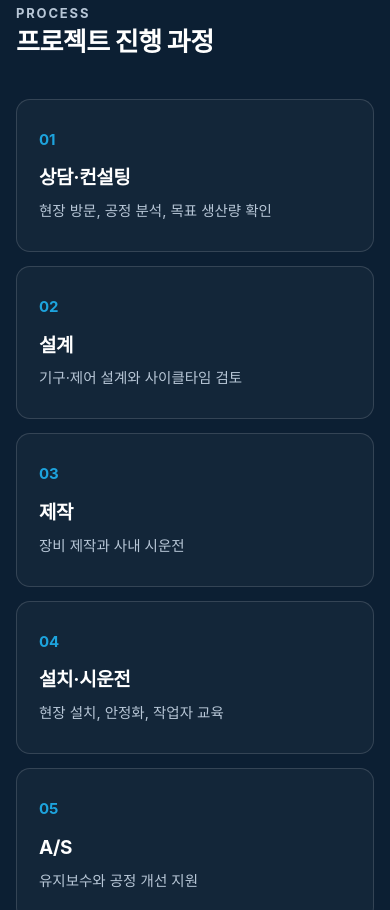
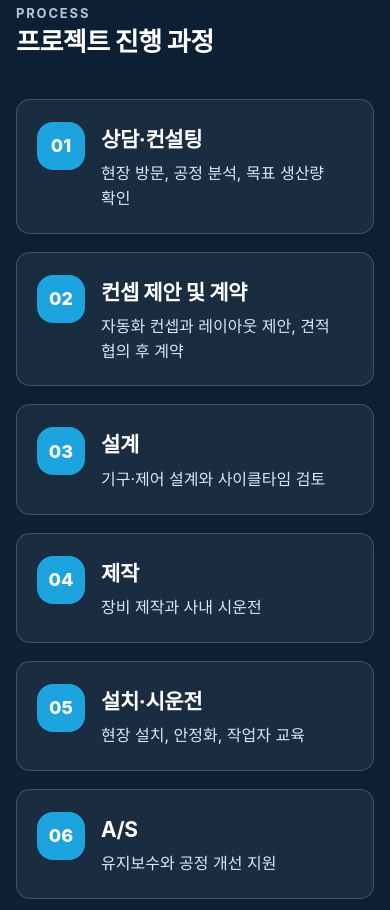
Before and after one commit to krna-official/krna-hompage, an Eleventy site: page src/index.njk in a window 390 px wide. Shown: the part 6568-7478 px from the top of the page. Built offline with nearby package versions, Linux system fonts and the light colour scheme; Eleventy itself is replaced by a stand-in of ours; files that its build step writes are made by us from their sources; a web font is replaced by a local one.

Commit message:
프로젝트 진행 과정: 컨셉 제안 및 계약 단계 추가, 글씨 크게
Co-Authored-By: Claude Opus 5.5 <noreply@anthropic.com>
Claude-Session: https://claude.ai/code/session_01FRGzTGxGr3fdb1BFSST6L6

```diff
--- a/src/assets/css/style.css
+++ b/src/assets/css/style.css
@@ -118,11 +118,11 @@ h1,h2,h3{line-height:1.3;margin:0;letter-spacing:-.02em}
 .cat p{margin:6px 0 0;font-size:14px;color:var(--ink-2)}
 
 /* process */
-.process{list-style:none;margin:0;padding:0;display:grid;grid-template-columns:repeat(5,1fr);gap:14px;counter-reset:p}
-.process li{padding:28px 22px;border:1px solid rgba(255,255,255,.14);border-radius:var(--r);background:rgba(255,255,255,.03)}
-.process b{display:block;color:var(--blue);font-size:15px;margin-bottom:14px}
-.process h3{font-size:19px;margin-bottom:8px}
-.process p{margin:0;color:#b7c6d6;font-size:14.5px}
+.process{list-style:none;margin:0;padding:0;display:grid;grid-template-columns:repeat(3,1fr);gap:18px;counter-reset:p}
+.process li{display:grid;grid-template-columns:auto 1fr;column-gap:20px;align-items:start;padding:30px 28px;border:1px solid rgba(255,255,255,.18);border-radius:var(--r);background:rgba(255,255,255,.06)}
+.process b{grid-row:1/3;display:grid;place-items:center;width:56px;height:56px;border-radius:16px;background:var(--blue);color:#fff;font-size:20px;font-weight:800}
+.process h3{font-size:23px;margin:4px 0 8px;color:#fff}
+.process p{margin:0;color:#dbe6f1;font-size:17px;line-height:1.55}
 
 /* notices */
 .notice-list{list-style:none;margin:0;padding:0;border-top:2px solid var(--navy)}
@@ -266,7 +266,7 @@ h1,h2,h3{line-height:1.3;margin:0;letter-spacing:-.02em}
 @media (max-width:1080px){
   .cat-grid{grid-template-columns:repeat(3,1fr)}
   .biz-grid{grid-template-columns:1fr 1fr}
-  .process{grid-template-columns:repeat(3,1fr)}
+  .process{grid-template-columns:repeat(2,1fr)}
   .ind-grid{grid-template-columns:repeat(3,1fr)}
   .prod-grid{grid-template-columns:repeat(3,1fr)}
   .value{grid-template-columns:320px 1fr}
@@ -310,6 +310,10 @@ h1,h2,h3{line-height:1.3;margin:0;letter-spacing:-.02em}
   .biz-grid,.case-grid,.feature-grid{grid-template-columns:1fr}
   .cat-grid,.prod-grid,.ind-grid{grid-template-columns:1fr 1fr;gap:12px}
   .process{grid-template-columns:1fr}
+  .process li{padding:22px 20px;column-gap:16px}
+  .process b{width:48px;height:48px;font-size:18px}
+  .process h3{font-size:21px}
+  .process p{font-size:16px}
   .f2{grid-template-columns:1fr}
   .sec-hd.row{flex-direction:column;align-items:flex-start}
   .ft-top{flex-direction:column;align-items:flex-start}
--- a/src/index.njk
+++ b/src/index.njk
@@ -113,10 +113,11 @@ bodyClass: home
     </div>
     <ol class="process">
       <li><b>01</b><h3>상담·컨설팅</h3><p>현장 방문, 공정 분석, 목표 생산량 확인</p></li>
-      <li><b>02</b><h3>설계</h3><p>기구·제어 설계와 사이클타임 검토</p></li>
-      <li><b>03</b><h3>제작</h3><p>장비 제작과 사내 시운전</p></li>
-      <li><b>04</b><h3>설치·시운전</h3><p>현장 설치, 안정화, 작업자 교육</p></li>
-      <li><b>05</b><h3>A/S</h3><p>유지보수와 공정 개선 지원</p></li>
+      <li><b>02</b><h3>컨셉 제안 및 계약</h3><p>자동화 컨셉과 레이아웃 제안, 견적 협의 후 계약</p></li>
+      <li><b>03</b><h3>설계</h3><p>기구·제어 설계와 사이클타임 검토</p></li>
+      <li><b>04</b><h3>제작</h3><p>장비 제작과 사내 시운전</p></li>
+      <li><b>05</b><h3>설치·시운전</h3><p>현장 설치, 안정화, 작업자 교육</p></li>
+      <li><b>06</b><h3>A/S</h3><p>유지보수와 공정 개선 지원</p></li>
     </ol>
   </div>
 </section>
```
